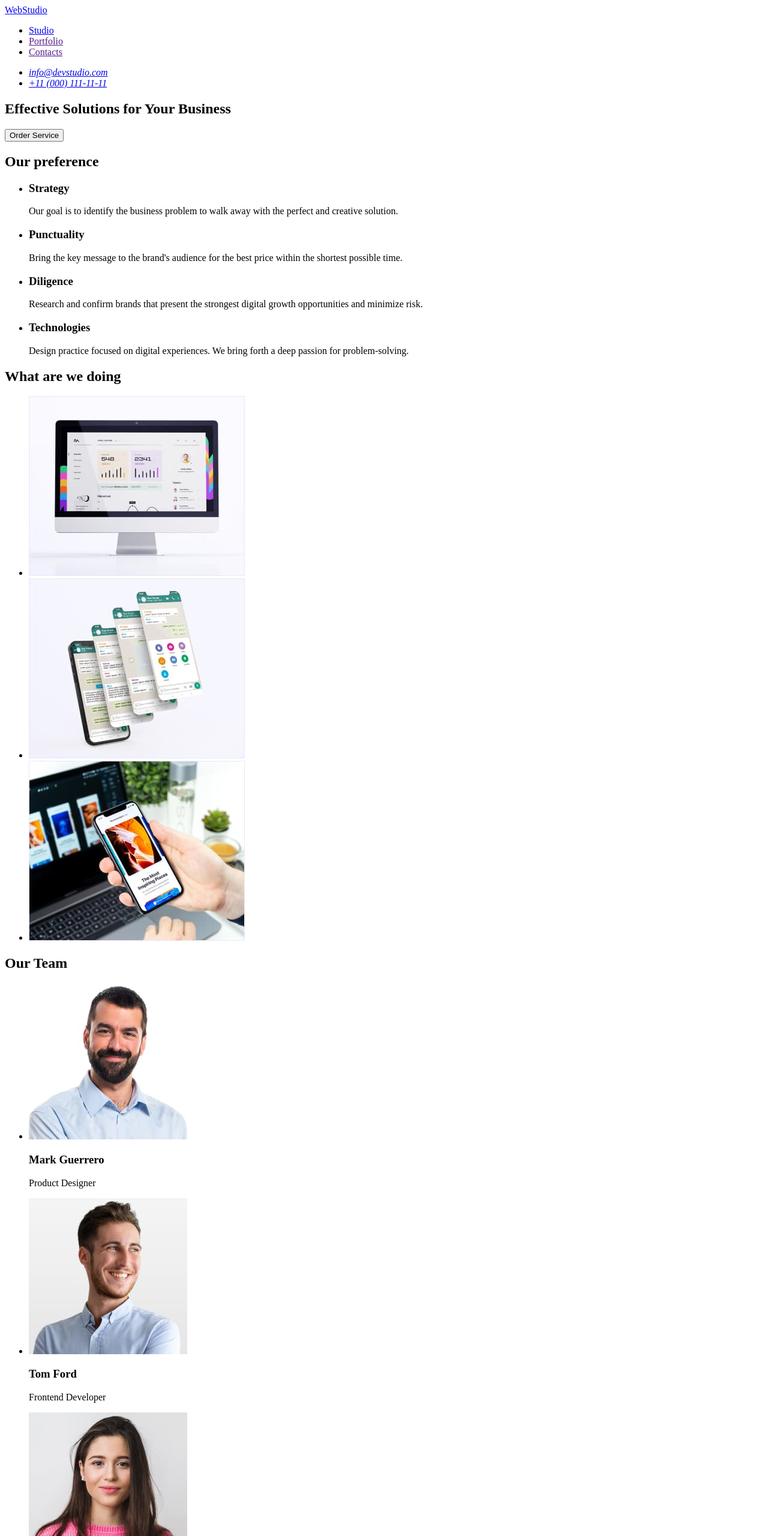
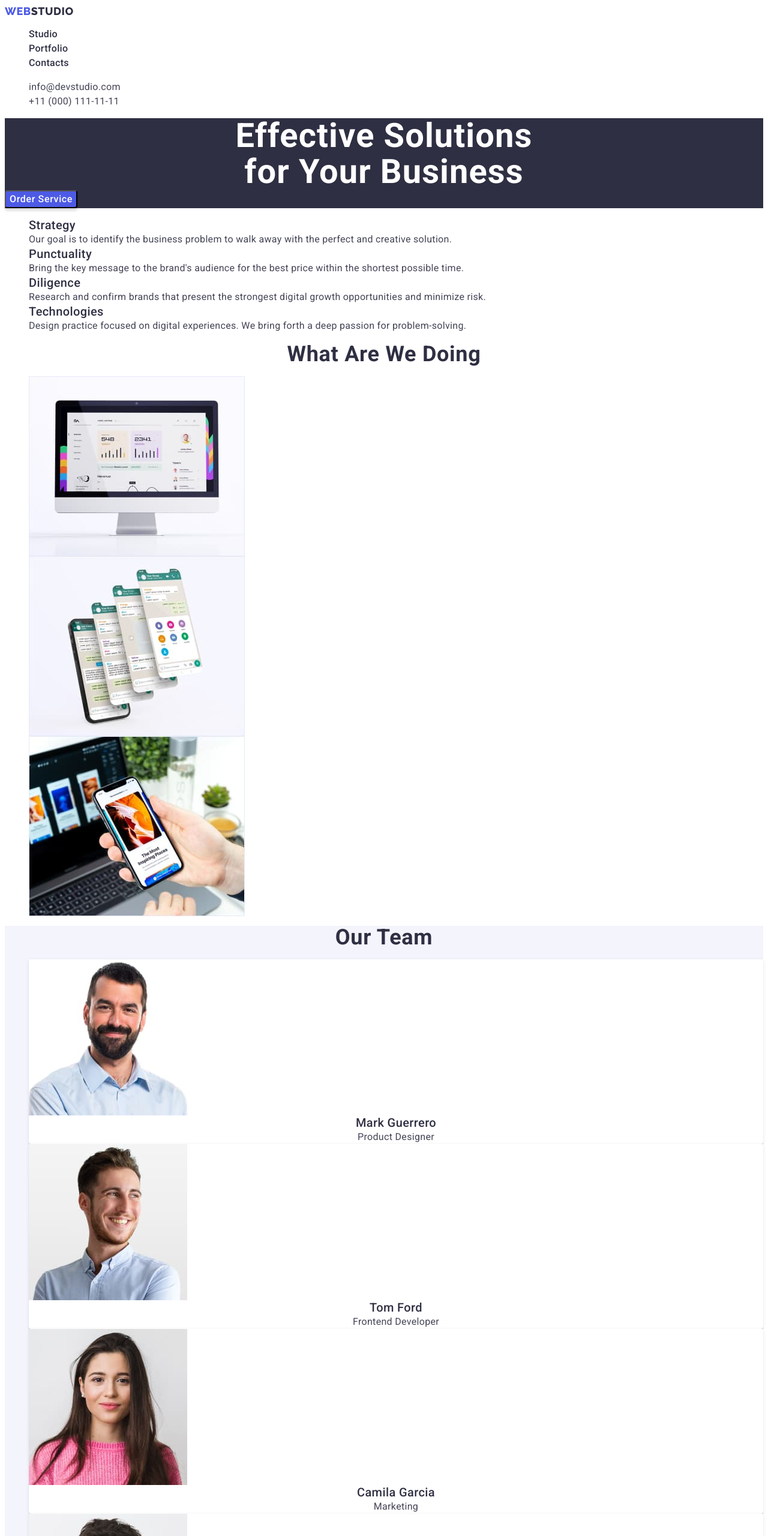
Before and after one commit to Kirieiev/test-2, a plain HTML site: page index.html in a window 1280 px wide. Shown: the top 2560 px of the page at 60% size. Drawn offline with Linux system fonts and the light colour scheme.

Commit message:
first commit

```diff
--- /dev/null
+++ b/css/styles.css
@@ -0,0 +1,291 @@
+:root {
+  --primary-color: #434455;
+  --secondary-color: #2e2f42;
+  --white-color: #ffffff;
+  --second-logo-color: #4d5ae5;
+  --first-logo-color: #2e2f42;
+  --first-footer-logo-color: #4d5ae5;
+  --second-footer-logo-color: #f4f4fd;
+  --primary-background-color: #ffffff;
+  --secondary-background-color: #2e2f42;
+  --gray-background-color: #f4f4fd;
+  --accent-color: #4d5ae5;
+  --active-accent-color: #ffffff;
+  --accent-background-color: #f4f4fd;
+  --active-accent-background-color: #404bbf;
+}
+
+body {
+  font-family: "Roboto", sans-serif;
+  color: var(--primary-color);
+  background-color: var(--primary-background-color);
+}
+
+h1,
+h2,
+h3,
+h4,
+h5,
+h6,
+p {
+  margin: 0;
+}
+
+img {
+  display: block;
+  max-width: 100%;
+}
+
+/* Header */
+
+.logo-link {
+  font-family: "Raleway", sans-serif;
+  font-weight: 800;
+  font-size: 18px;
+  line-height: 1.17;
+  display: flex;
+  align-items: center;
+  letter-spacing: 0.03em;
+  text-transform: uppercase;
+  text-decoration: none;
+  color: var(--second-logo-color);
+}
+
+.link-studio {
+  color: var(--first-logo-color);
+}
+
+.list {
+  list-style-type: none;
+}
+
+.link {
+  text-decoration: none;
+}
+
+.nav-link {
+  font-weight: 500;
+  font-size: 16px;
+  line-height: 1.5;
+  letter-spacing: 0.02em;
+  color: var(--secondary-color);
+}
+
+.nav-link:hover,
+.nav-link:focus {
+  color: var(--active-accent-background-color);
+}
+
+.address {
+  font-style: normal;
+}
+
+.address-link {
+  font-size: 16px;
+  font-weight: 400;
+  line-height: 1.5;
+  font-style: normal;
+  text-decoration: none;
+  color: var(--primary-color);
+  letter-spacing: 0.02em;
+}
+
+.address-link:hover,
+.address-link:focus {
+  color: var(--active-accent-background-color);
+}
+
+/* Hero */
+
+.hero {
+  background-color: var(--secondary-background-color);
+}
+
+.hero-title {
+  color: var(--white-color);
+  font-weight: 700;
+  font-size: 56px;
+  line-height: 1.07;
+  text-align: center;
+  letter-spacing: 0.02em;
+}
+
+.hero .button {
+  background-color: var(--accent-color);
+  color: var(--white-color);
+  box-shadow: 0px 4px 4px rgba(0, 0, 0, 0.15);
+  border-radius: 4px;
+  font-family: "Roboto", sans-serif;
+  font-weight: 500;
+  font-size: 16px;
+  line-height: 1.5;
+  display: flex;
+  align-items: center;
+  letter-spacing: 0.04em;
+  cursor: pointer;
+}
+
+.hero .button:hover,
+.hero .button:focus {
+  background-color: var(--active-accent-background-color);
+}
+
+/* Our preference */
+
+.preference {
+  display: none;
+}
+
+.pref-title {
+  font-weight: 500;
+  font-size: 20px;
+  line-height: 1.2;
+  letter-spacing: 0.02em;
+  color: var(--secondary-color);
+}
+
+.pref-text {
+  font-weight: 400;
+  font-size: 16px;
+  line-height: 1.5;
+  letter-spacing: 0.02em;
+}
+
+/* About us */
+
+.about {
+  font-weight: 700;
+  font-size: 36px;
+  line-height: 1.11;
+  text-align: center;
+  letter-spacing: 0.02em;
+  text-transform: capitalize;
+  color: var(--secondary-color);
+}
+
+.about-list {
+  list-style-type: none;
+}
+
+/* Our team */
+
+.our-team {
+  background-color: var(--gray-background-color);
+  text-align: center;
+}
+
+.team {
+  font-weight: 700;
+  font-size: 36px;
+  line-height: 1.11;
+  letter-spacing: 0.02em;
+  text-transform: capitalize;
+  color: var(--secondary-color);
+}
+
+.team-name {
+  font-weight: 500;
+  font-size: 20px;
+  line-height: 1.2;
+  letter-spacing: 0.02em;
+  color: var(--secondary-color);
+}
+
+.team-position {
+  font-weight: 400;
+  font-size: 16px;
+  line-height: 1.5;
+  letter-spacing: 0.02em;
+}
+
+.team-card {
+  background-color: var(--primary-background-color);
+  box-shadow: 0px 1px 6px rgba(46, 47, 66, 0.08),
+    0px 1px 1px rgba(46, 47, 66, 0.16), 0px 2px 1px rgba(46, 47, 66, 0.08);
+  border-radius: 0px 0px 4px 4px;
+}
+
+/* Footer */
+
+.footer {
+  background-color: var(--secondary-background-color);
+}
+
+.footer .link {
+  font-family: "Raleway", sans-serif;
+  font-weight: 800;
+  font-size: 18px;
+  line-height: 1.17;
+  display: flex;
+  align-items: center;
+  letter-spacing: 0.03em;
+  text-transform: uppercase;
+  text-decoration: none;
+  color: var(--first-footer-logo-color);
+}
+
+.footer .link-web {
+  color: var(--second-footer-logo-color);
+}
+
+.footer .text {
+  font-weight: 400;
+  font-size: 16px;
+  line-height: 1.5;
+  letter-spacing: 0.02em;
+  color: var(--second-footer-logo-color);
+}
+
+/* Portfolio */
+
+/* Filter */
+
+.filter-title {
+  display: none;
+}
+
+.filter-list {
+  list-style-type: none;
+}
+
+.filter-list .button {
+  background-color: var(--accent-background-color);
+  color: var(--accent-color);
+  border: 1px solid #e7e9fc;
+  border-radius: 4px;
+  font-family: "Roboto", sans-serif;
+  font-weight: 500;
+  font-size: 16px;
+  line-height: 1.5;
+  display: flex;
+  align-items: center;
+  text-align: center;
+  letter-spacing: 0.04em;
+  cursor: pointer;
+}
+
+.filter-list .button:hover,
+.filter-list .button:focus {
+  background-color: var(--active-accent-background-color);
+  color: var(--white-color);
+  box-shadow: 0px 3px 1px rgba(0, 0, 0, 0.1), 0px 2px 1px rgba(0, 0, 0, 0.08),
+    0px 2px 2px rgba(0, 0, 0, 0.12);
+  border-radius: 4px;
+}
+
+/* Portfolio List */
+
+.portfolio-name {
+  font-weight: 500;
+  font-size: 20px;
+  line-height: 1.2;
+  letter-spacing: 0.02em;
+  color: var(--secondary-color);
+}
+
+.portfolio-type {
+  font-size: 16px;
+  line-height: 1.5;
+  letter-spacing: 0.02em;
+  color: var(--primary-color);
+}
--- a/index.html
+++ b/index.html
@@ -4,155 +4,181 @@
     <meta charset="UTF-8" />
     <meta http-equiv="X-UA-Compatible" content="IE=edge" />
     <meta name="viewport" content="width=device-width, initial-scale=1.0" />
+    <link rel="preconnect" href="https://fonts.googleapis.com" />
+    <link rel="preconnect" href="https://fonts.gstatic.com" crossorigin />
+    <link
+      href="https://fonts.googleapis.com/css2?family=Raleway:wght@800&family=Roboto:wght@400;500;700;900&display=swap"
+      rel="stylesheet"
+    />
+    <link rel="stylesheet" href="./css/styles.css" />
     <title>WebStudio</title>
   </head>
+  <body>
 
-  <body>
     <!-- Header -->
-    <header>
-      <nav>
-        <a href="./index.html">WebStudio</a>
-          <ul>
-            <li><a href="./index.html">Studio</a></li>
-            <li><a href="">Portfolio</a></li>
-            <li><a href="">Contacts</a></li>
+    <header class="header">
+      <nav class="nav">
+        <a href="./index.html" class="logo-link link">WEB
+          <span class="link-studio">Studio</span></a
+        >
+        <ul class="nav-list list">
+          <li>
+            <a href="./index.html" class="nav-link link">Studio</a>
+          </li>
+          <li>
+            <a href="./portfolio.html" class="nav-link link">Portfolio</a>
+          </li>
+          <li>
+            <a href="" class="nav-link link">Contacts</a>
+          </li>
         </ul>
       </nav>
 
-        <address>
-            <ul>
-                <li><a href="mailto:info@devstudio.com">info@devstudio.com</a></li>
-                <li><a href="tel:+110001111111">+11 (000) 111-11-11</a></li>
+      <address class="address">
+        <ul class="address-list list">
+          <li>
+            <a href="mailto:info@devstudio.com" class="address-link link"
+              >info@devstudio.com</a
+            >
+          </li>
+          <li>
+            <a href="tel:+110001111111" class="address-link link">+11 (000) 111-11-11</a>
+          </li>
         </ul>
       </address>
     </header>
+
     <!-- Main content -->
     <main>
+      <!-- Hero -->
+      <section class="hero">
+        <h1 class="hero-title">Effective Solutions<br />for Your Business</h1>
+        <button type="button" class="button">Order Service</button>
+      </section>
 
-      <section>
-        <h1>Effective Solutions for Your Business</h1>
-        <button type="button">Order Service</button>
-      </section>
       <!-- Our preference -->
       <section>
-        <h2>Our preference</h2>
-        <ul>
+        <h2 class="preference">Our preference</h2>
+        <ul class="pref-list list">
           <li>
-            <h3>Strategy</h3>
-              <p>
-                Our goal is to identify the business
-                problem to walk away with the perfect and creative solution.
+            <h3 class="pref-title">Strategy</h3>
+            <p class="pref-text">
+              Our goal is to identify the business problem to walk away with the
+              perfect and creative solution.
             </p>
           </li>
-
           <li>
-            <h3>Punctuality</h3>
-              <p>
-                Bring the key message to the brand's audience for the best price within the shortest possible time.
+            <h3 class="pref-title">Punctuality</h3>
+            <p class="pref-text">
+              Bring the key message to the brand's audience for the best price
+              within the shortest possible time.
             </p>
           </li>
-
           <li>
-            <h3>Diligence</h3>
-              <p>
-                Research and confirm brands that present the strongest digital growth opportunities and minimize risk.
+            <h3 class="pref-title">Diligence</h3>
+            <p class="pref-text">
+              Research and confirm brands that present the strongest digital
+              growth opportunities and minimize risk.
             </p>
           </li>
-
           <li>
-            <h3>Technologies</h3>
-            <p>
-              Design practice focused on digital experiences. We bring forth a deep passion for problem-solving.
+            <h3 class="pref-title">Technologies</h3>
+            <p class="pref-text">
+              Design practice focused on digital experiences. We bring forth a
+              deep passion for problem-solving.
             </p>
           </li>
         </ul>
       </section>
+
       <!-- About us -->
       <section>
-        <h2>What are we doing</h2>
-          <ul>
+        <h2 class="about">What are we doing</h2>
+        <ul class="about-list list">
           <li>
             <img
               src="./images/img_1.jpg"
-                alt="Mac"
+              alt="Open project on the iMac"
               width="360"
               height="300"
             />
           </li>
-
           <li>
             <img
               src="./images/img_2.jpg"
-              alt="Phone display"
+              alt="Open messenger in a mobile"
               width="360"
               height="300"
             />
           </li>
-
           <li>
             <img
               src="./images/img_3.jpg"
-              alt="Phone and laptop"
+              alt="Adapted site on a phone against the background of an open site on a laptop"
               width="360"
               height="300"
             />
           </li>
         </ul>
       </section>
-    <!-- Our Team -->
-      <section>
-        <h2>Our Team</h2>
-          <ul>
-            <li>
+
+      <!-- Our team -->
+      <section class="our-team">
+        <h2 class="team">Our Team</h2>
+        <ul class="team-list list">
+          <li class="team-card">
             <img
               src="./images/img_4.jpg"
               alt="Photo of Mark Guerrero"
               width="264"
               height="260"
             />
-              <h3>Mark Guerrero</h3>
-              <p>Product Designer</p>
+            <h3 class="team-name">Mark Guerrero</h3>
+            <p class="team-position">Product Designer</p>
           </li>
-
-            <li>
+          <li class="team-card">
             <img
               src="./images/img_5.jpg"
               alt="Photo of Tom Ford"
               width="264"
               height="260"
             />
-              <h3>Tom Ford</h3>
-              <p>Frontend Developer</p>
+            <h3 class="team-name">Tom Ford</h3>
+            <p class="team-position">Frontend Developer</p>
           </li>
-
-            <li>
+          <li class="team-card">
             <img
               src="./images/img_6.jpg"
               alt="Photo of Camila Garcia"
               width="264"
               height="260"
             />
-              <h3>Camila Garcia</h3>
-              <p>Marketing</p>
+            <h3 class="team-name">Camila Garcia</h3>
+            <p class="team-position">Marketing</p>
           </li>
-
-            <li>
+          <li class="team-card">
             <img
               src="./images/img_7.jpg"
               alt="Photo of Daniel Wilson"
               width="264"
               height="260"
             />
-              <h3>Daniel Wilson</h3>
-              <p>UI Designer</p>
+            <h3 class="team-name">Daniel Wilson</h3>
+            <p class="team-position">UI Designer</p>
           </li>
         </ul>
       </section>
     </main>
+
     <!-- Footer -->
-    <footer>
-      <a href="./index.html">WebStudio</a>
-      <p>Increase the flow of customers and sales for your business with digital marketing & growth solutions.</p>
+    <footer class="footer">
+      <a href="./index.html" class="link"
+        >Web<span class="link-web">Studio</span></a
+      >
+      <p class="text">
+        Increase the flow of customers and<br />sales for your business with
+        digital<br />marketing & growth solutions.
+      </p>
     </footer>
   </body>
 </html>
```
Also changed, not shown: portfolio.html (added, +195 -0 lines), images/img-10.jpg (added), images/img-11.jpg (added), images/img-12.jpg (added), images/img-13.jpg (added), images/img-14.jpg (added), images/img-15.jpg (added), images/img-16.jpg (added), images/img-8.jpg (added), images/img-9.jpg (added). Lines whose indentation alone changed are shown as unchanged.
